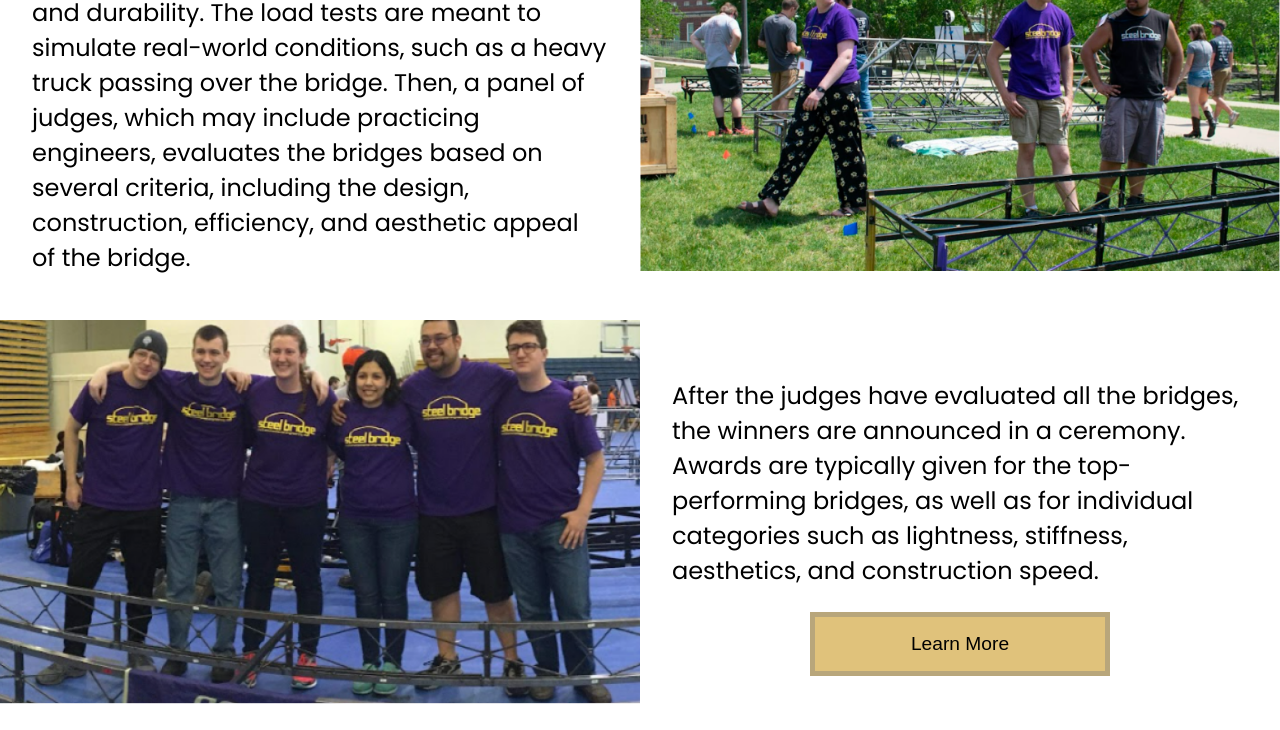
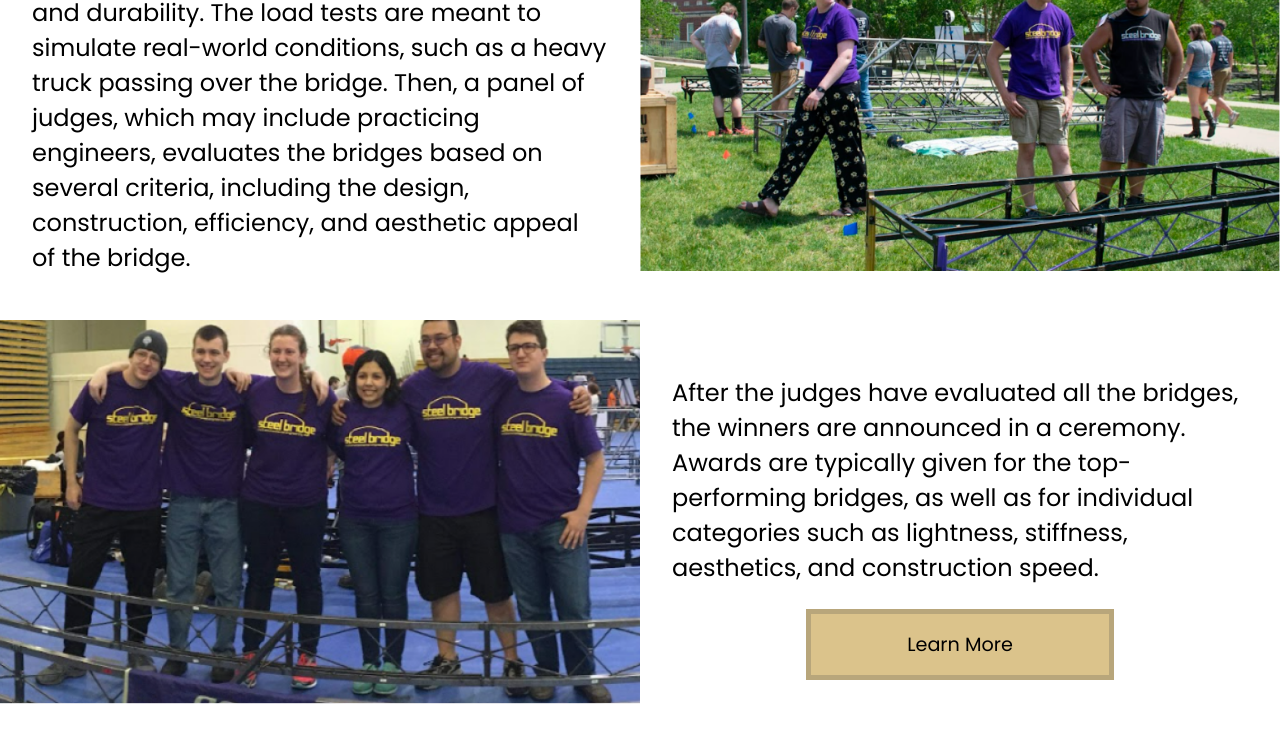
Before and after one commit to webimpactuw/Steel-Bridge, a plain HTML site: page bridge.html in a window 1280 px wide. Shown: the part 2763-3493 px from the top of the page. Drawn offline with Linux system fonts and the light colour scheme.

Commit message:
fixed button to new page

```diff
--- a/bridge.css
+++ b/bridge.css
@@ -95,10 +95,10 @@ body {
   text-align: center;
 }
 
-button {
+#p-button a {
   font-size: larger;
   color: black;
-  background-color: #e0c27b;
+  background-color: #dbc38b;
   padding-left: 15%;
   padding-right: 15%;
   padding-top: 2.5%;
@@ -108,10 +108,12 @@ button {
   border-color: #B8A67B;
   text-align: center;
   /* width: 100%; */
+  text-decoration: none;
 }
 
-button:hover {
+#p-button a:hover {
   background-color: #B8A67B;
+  text-decoration: none;
 }
 
 #p-button {
--- a/bridge.html
+++ b/bridge.html
@@ -99,7 +99,7 @@
           <p>
             After the judges have evaluated all the bridges, the winners are announced in a ceremony. Awards are typically given for the top-performing bridges, as well as for individual categories such as lightness, stiffness, aesthetics, and construction speed.
           </p>
-          <button>Learn More</button>
+          <a href="https://www.aisc.org/education/university-programs/student-steel-bridge-competition/about/">Learn More</a>
         </div>
       </div>
     </div>
```
Also changed, not shown: img/competition-picture-1.png.
